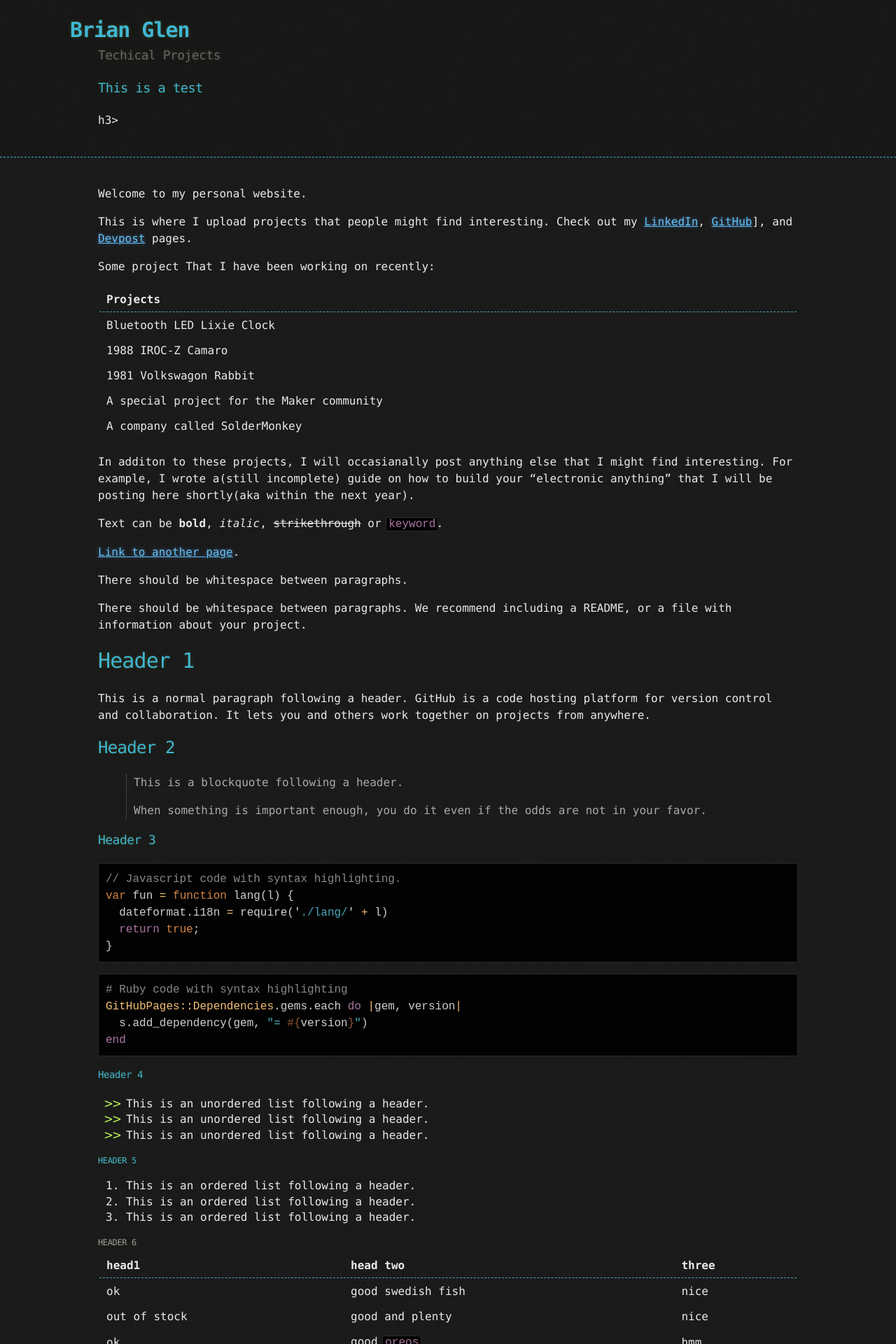
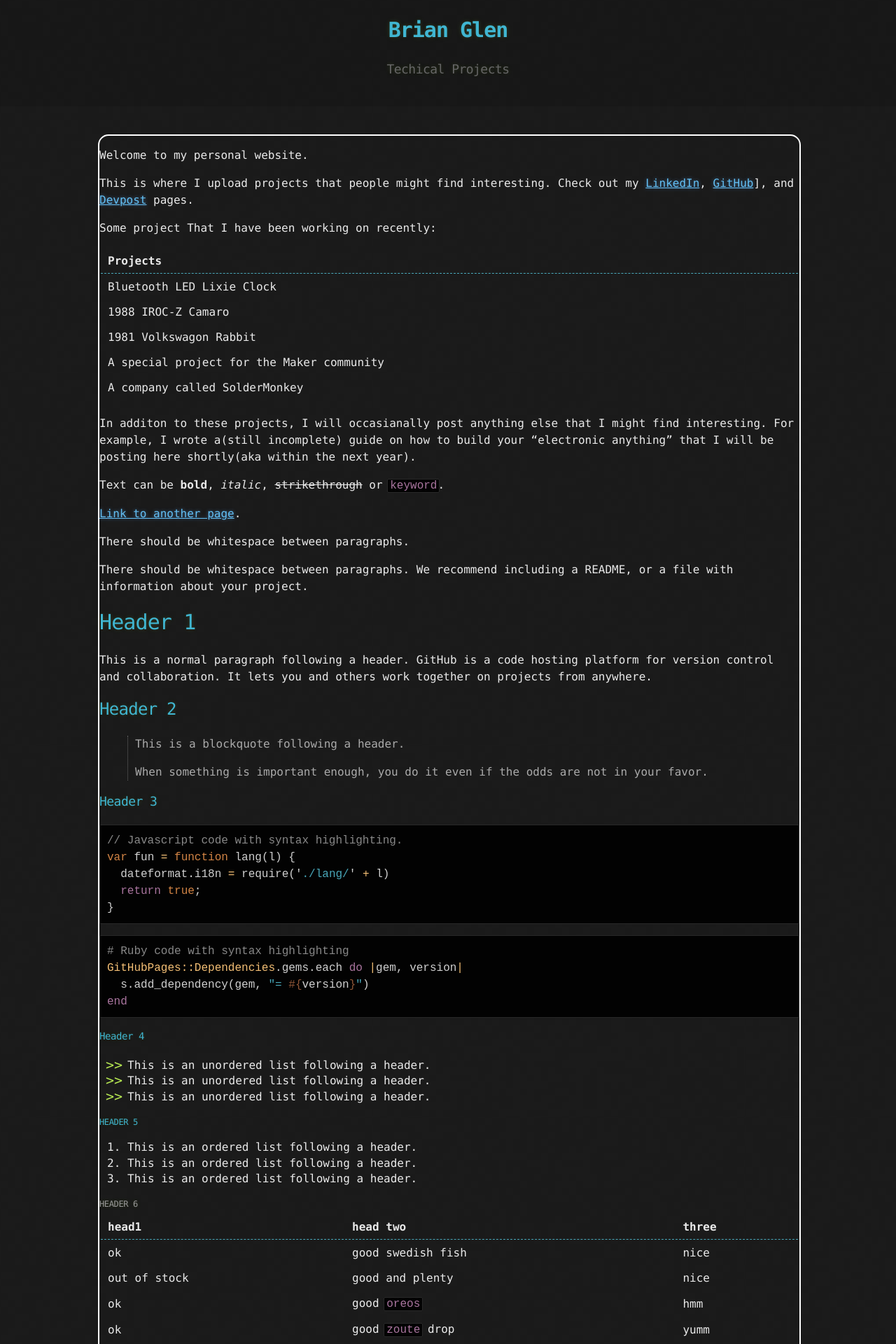
Before and after one commit to bglen/bglen.github.io, a Jekyll site: the page built from index.md, in a window 1280 px wide. Shown: the top 1920 px of the page at 70% size. Built offline with Jekyll 4.4.1, drawn with Linux system fonts in a browser that asks for light colours.

Commit message:
Added main content border

```diff
--- a/_layouts/default.html
+++ b/_layouts/default.html
@@ -15,8 +15,6 @@
       <div class="container">
         <h1>{{ site.title | default: site.github.repository_name }}</h1>
         <h2>{{ site.description | default: site.github.project_tagline }}</h2>
-
-        <h3>This is a test</h3>h3>
 
         <section id="downloads">
         </section>
--- a/_sass/jekyll-theme-hacker.scss
+++ b/_sass/jekyll-theme-hacker.scss
@@ -39,23 +39,23 @@ li {
 }
 
 /* Header, <header>
-   header   - container
-   h1       - project name
-   h2       - project description
+  header   - container
+    h1       - project name
+    h2       - project description
 */
 
 header {
   background: rgba(0, 0, 0, 0.1);
   width: 100%;
-  border-bottom: 1px dashed $conifer; //header;
+  /*border-bottom: 1px dashed $conifer; //header;*/
   padding: 20px 0;
   margin: 0 0 40px 0;
+  text-align: center;
 }
 
 header h1 {
   font-size: 30px;
   line-height: 1.5;
-  margin: 0 0 0 -40px;
   font-weight: bold;
   font-family: Monaco, "Bitstream Vera Sans Mono", "Lucida Console", Terminal, monospace;
   color: $conifer;//$header;
@@ -78,12 +78,14 @@ header h2 {
   margin: 0;
 }
 
-/* Main Content
-*/
+
+/* Main Content*/
 
 #main_content {
   width: 100%;
   -webkit-font-smoothing: antialiased;
+  border: 2px solid #FFFFFF;
+  border-radius: 15px;
 }
 section img {
   max-width: 100%
```
